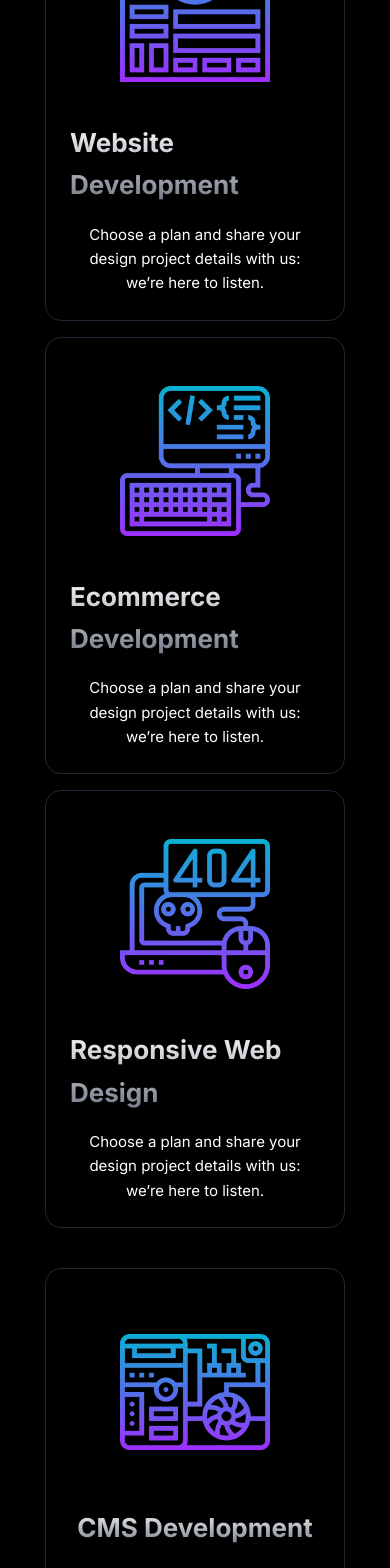
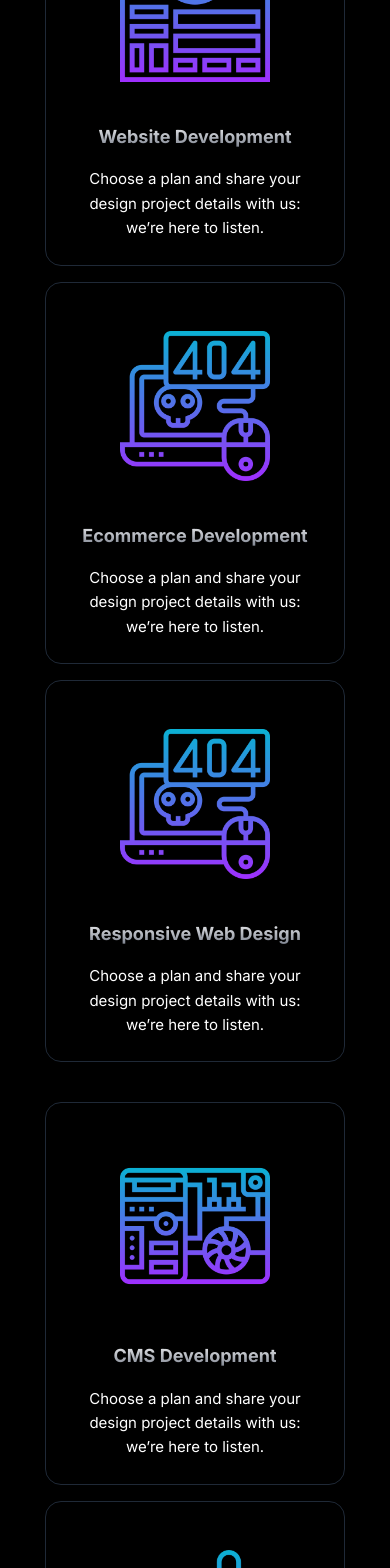
Before and after one commit to touhidhtml/brittosoft.com, a React (Vite) app: page /service in a window 390 px wide. Shown: the part 3420-4988 px from the top of the page. Built offline with nearby package versions, Linux system fonts and the light colour scheme.

Commit message:
service responsive done

```diff
--- a/src/Pages/Service.jsx
+++ b/src/Pages/Service.jsx
@@ -203,7 +203,7 @@ const Service = () => {
               </div>
             </div>
             <div class="flex flex-col justify-center items-center flex-grow">
-              <p class="leading-relaxed mb-4 text-[26px] bg-gradient-to-b  from-white to-gray-500 text-transparent font-bold bg-clip-text">
+              <p class="leading-relaxed mb-4 text-[18px] lg:text-[26px] bg-gradient-to-b  from-white to-gray-500 text-transparent font-bold bg-clip-text">
               Website Development
               </p>
               <p class="leading-relaxed text-white text-[15px] text-center">
@@ -219,11 +219,11 @@ const Service = () => {
           <div class="flex rounded-2xl h-full   p-2  flex-col">
             <div class="flex items-center justify-center mb-4">
               <div class=" inline-flex items-center justify-center flex-shrink-0 p-6">
-              <img className="lg:w-[200px] w-[150px]" src="/public/all-img/computer.png" alt="" />
+              <img className="lg:w-[200px] w-[150px]" src="/public/all-img/error.png" alt="" />
               </div>
             </div>
-            <div class="flex flex-col justify-center item-center flex-grow">
-              <p class="leading-relaxed mb-4 text-[26px] bg-gradient-to-b  from-white to-gray-500 text-transparent font-bold bg-clip-text">
+            <div class="flex flex-col justify-between items-center flex-grow">
+              <p class="leading-relaxed mb-4 text-[18px] lg:text-[26px] bg-gradient-to-b  from-white to-gray-500 text-transparent font-bold bg-clip-text">
               Ecommerce Development
               </p>
               <p class="leading-relaxed text-white text-[15px] text-center">
@@ -243,7 +243,7 @@ const Service = () => {
               </div>
             </div>
             <div class="flex flex-col justify-between items-center flex-grow">
-              <p class="leading-relaxed mb-4 text-[26px] bg-gradient-to-b  from-white to-gray-500 text-transparent font-bold bg-clip-text">
+              <p class="leading-relaxed mb-4 text-[18px] lg:text-[26px] bg-gradient-to-b  from-white to-gray-500 text-transparent font-bold bg-clip-text">
               Responsive Web Design
               </p>
               <p class="leading-relaxed text-white text-[15px] text-center">
@@ -267,7 +267,7 @@ const Service = () => {
               </div>
             </div>
             <div class="flex flex-col justify-center items-center flex-grow">
-              <p class="leading-relaxed mb-4 text-[26px] bg-gradient-to-b  from-white to-gray-500 text-transparent font-bold bg-clip-text">
+              <p class="leading-relaxed mb-4 text-[18px] lg:text-[26px] bg-gradient-to-b  from-white to-gray-500 text-transparent font-bold bg-clip-text">
               CMS Development
               </p>
               <p class="leading-relaxed text-white text-[15px] text-center">
@@ -287,7 +287,7 @@ const Service = () => {
               </div>
             </div>
             <div class="flex flex-col justify-center items-center flex-grow">
-              <p class="leading-relaxed mb-4 text-[26px] bg-gradient-to-b  from-white to-gray-500 text-transparent font-bold bg-clip-text">
+              <p class="leading-relaxed mb-4 text-[18px] lg:text-[26px] bg-gradient-to-b  from-white to-gray-500 text-transparent font-bold bg-clip-text">
               Web Application
               </p>
               <p class="leading-relaxed text-white text-[15px] text-center">
@@ -299,15 +299,15 @@ const Service = () => {
         </div>
 
         {/* card-3----- */}
-        <div class="p-4 max-w-sm lg:w-[400px] w-[300px] border-[1px] border-gray-800 rounded-2xl">
-          <div class="flex rounded-2xl h-full   p-2  flex-col">
+        <div class="p-4 max-w-sm lg:w-[400px] w-[300px]  border-[1px] border-gray-800 rounded-2xl">
+          <div class="flex rounded-2xl h-full  p-2  flex-col">
             <div class="flex items-center justify-center mb-4">
               <div class=" inline-flex items-center justify-center flex-shrink-0 p-6">
-              <img className="lg:w-[200px] w-[150px]" src="/public/all-img/laptop.png" alt="" />
+              <img className="lg:w-[200px] w-[150px]" src="/public/all-img/web-design (1).png" alt="" />
               </div>
             </div>
-            <div class="flex flex-col justify-between item-center flex-grow">
-              <p class="leading-relaxed mb-4 text-[26px] bg-gradient-to-b  from-white to-gray-500 text-transparent font-bold bg-clip-text">
+            <div class="flex flex-col justify-center items-center flex-grow">
+              <p class="leading-relaxed mb-4 text-[18px] lg:text-[26px] bg-gradient-to-b  from-white to-gray-500 text-transparent font-bold bg-clip-text">
               E-commerce Solution
               </p>
               <p class="leading-relaxed text-white text-[15px] text-center">
```
